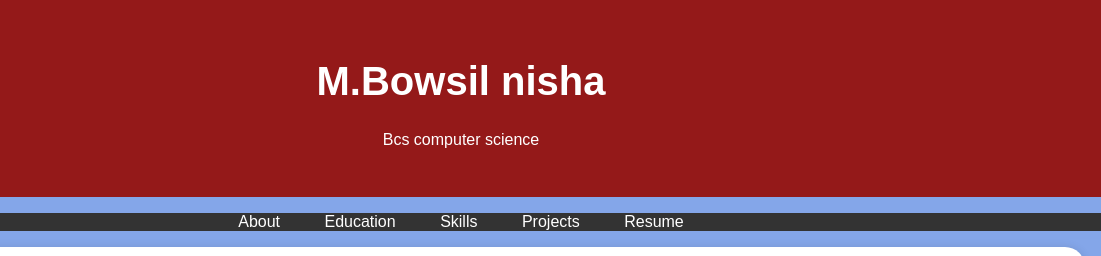
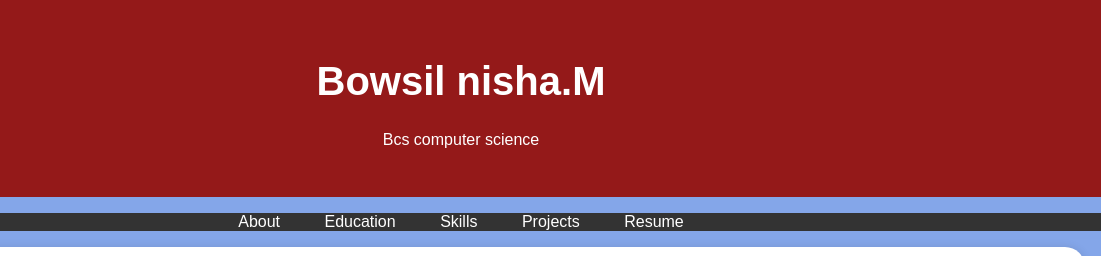
Before and after one commit to malathy28/Digital-portfolio, a plain HTML site: page index.html in a window 1280 px wide. Shown: the top 256 px of the page, 179-1280 px from the left. Drawn offline with Linux system fonts and the light colour scheme.

Commit message:
Update index.html

```diff
--- a/index.html
+++ b/index.html
@@ -96,7 +96,7 @@
         <div class="header-content">
             <!-- Add your profile picture here -->
             <img src="bowsil.jpg"alt="Your Profile Picture" class="profile-picture">
-            <h1>M.Bowsil nisha</h1>
+            <h1>Bowsil nisha.M</h1>
             <p>Bcs computer science</p>
         </div>
     </header>
```
